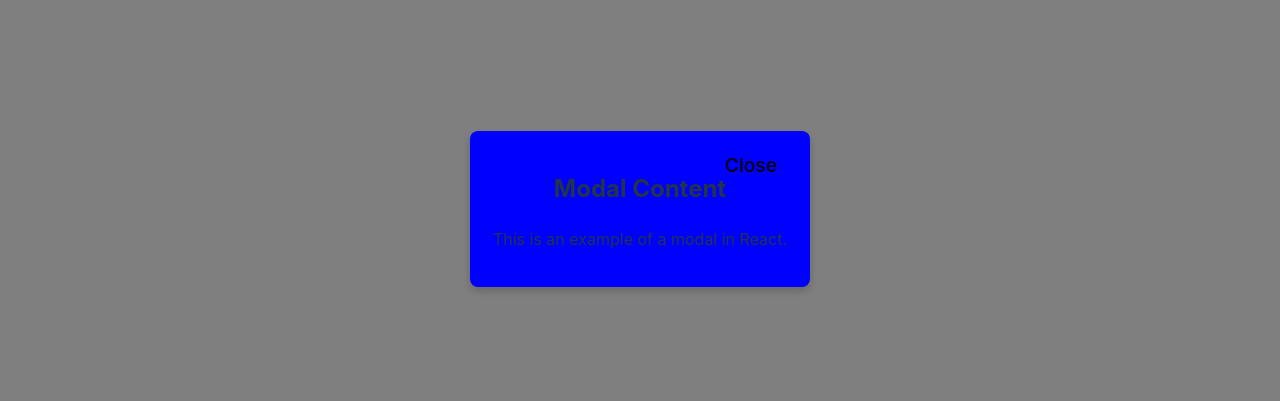
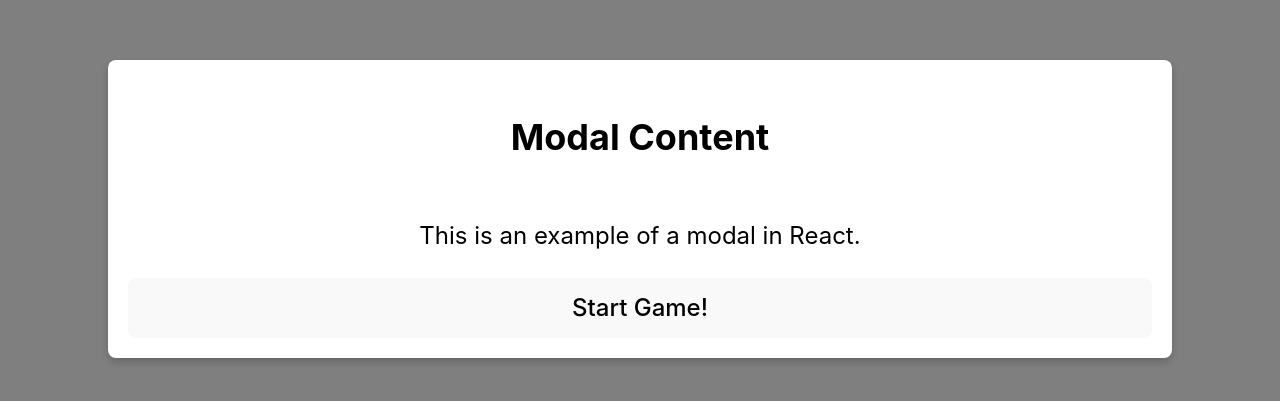
Before and after one commit to Hackathon-24-Dominoes/Dominoes, a React (Vite) app: page / in a window 1280 px wide. Shown: the part 191-592 px from the top of the page. Built offline with nearby package versions, Linux system fonts and the light colour scheme; no server answers.

Commit message:
update modal css, delete unused code, update modal functionality

```diff
--- a/src/App.css
+++ b/src/App.css
@@ -19,6 +19,7 @@
 }
 
 /* ---------------------- Modal Styling ----------------------  */
+
 .modal-overlay {
   position: fixed;
   top: 0;
@@ -32,13 +33,21 @@
 }
 
 .modal {
-  background: blue;
+  background: white;
+  color: black;
   padding: 20px;
   border-radius: 8px;
   box-shadow: 0 4px 8px rgba(0, 0, 0, 0.2);
   position: relative;
-  width: 300px;
+  width: 80%;
   max-width: 90%;
+  font-size: 1.5em;
+}
+
+.center_story{
+  display: flex;
+  flex-direction: column;
+  flex-wrap: wrap;
 }
 
 .close-button {
@@ -49,6 +58,8 @@
   border: none;
   font-size: 1.2rem;
   cursor: pointer;
+  color: black;
+
 }
 
 @keyframes logo-spin {
--- a/src/App.jsx
+++ b/src/App.jsx
@@ -2,6 +2,7 @@ import { useState, useEffect } from "react";
 import "./App.css";
 import Anthropic from "@anthropic-ai/sdk";
 import Modal from "./Components/modal";
+
 const client = new Anthropic({
   apiKey: import.meta.env.VITE_API_KEY,
   dangerouslyAllowBrowser: true,
@@ -47,29 +48,8 @@ function App() {
   // const openModal = () => setModalOpen(true);
   const closeModal = () => setModalOpen(false);
 
-  async function getClaudeResponse(event) {
-    event.preventDefault();
-    const message = await client.messages.create({
-      model: "claude-3-5-sonnet-20241022",
-      max_tokens: 1000,
-      temperature: 0,
-      messages: [
-        {
-          role: "user",
-          content: [
-            {
-              type: "text",
-              text: inputValue,
-            },
-          ],
-        },
-      ],
-    });
-    setMsg(message.content[0].text);
-    console.log(message.content[0].text);
-  }
-
   async function getGreetingStory() {
+    console.log("hi")
     const message = await client.messages.create({
       model: "claude-3-5-sonnet-20241022",
       max_tokens: 1000,
@@ -89,25 +69,9 @@ function App() {
     setMsg(message.content[0].text);
   }
 
-  useEffect(() => {
-    getGreetingStory();
-  }, []);
-
   return (
     <>
-      <form onSubmit={getClaudeResponse}>
-        <input
-          type="text"
-          placeholder="Type something"
-          value={inputValue}
-          onChange={(e) => setInputValue(e.target.value)} // Update state with input value
-        />
-        <button type="submit">Submit</button>
-      </form>
-      {msg.length > 0 ? <p>{msg}</p> : <p>nothing sof</p>}
-      <Modal isOpen={isModalOpen} onClose={closeModal}>
-        <h2>Modal Content</h2>
-        <p>This is an example of a modal in React.</p>
+      <Modal isOpen={isModalOpen} onClose={closeModal} msg={msg} getGreetingStory={getGreetingStory} >
       </Modal>
     </>
   );
--- a/src/Components/modal.jsx
+++ b/src/Components/modal.jsx
@@ -1,15 +1,26 @@
 import '../App.css';
 
-function Modal({ isOpen, onClose, children }) {
+function Modal({ isOpen, onClose, msg, getGreetingStory }) {
     if (!isOpen) return null;
 
     return (
       <div className="modal-overlay">
         <div className="modal">
-          {children}
-          <button className="close-button" onClick={onClose}>
-            Close
-          </button>
+            {msg.length > 0 ?
+            <div className="center_story">
+                <p>{msg}</p>
+                <button className="close-button" onClick={onClose}>
+                X
+                </button>
+            </div>
+            :
+            <div className="center_story">
+                <h2>Modal Content</h2>
+                <p>This is an example of a modal in React.</p>
+                <button onClick={getGreetingStory}>Start Game!</button>
+            </div>
+            }
+
         </div>
       </div>
     );
```
